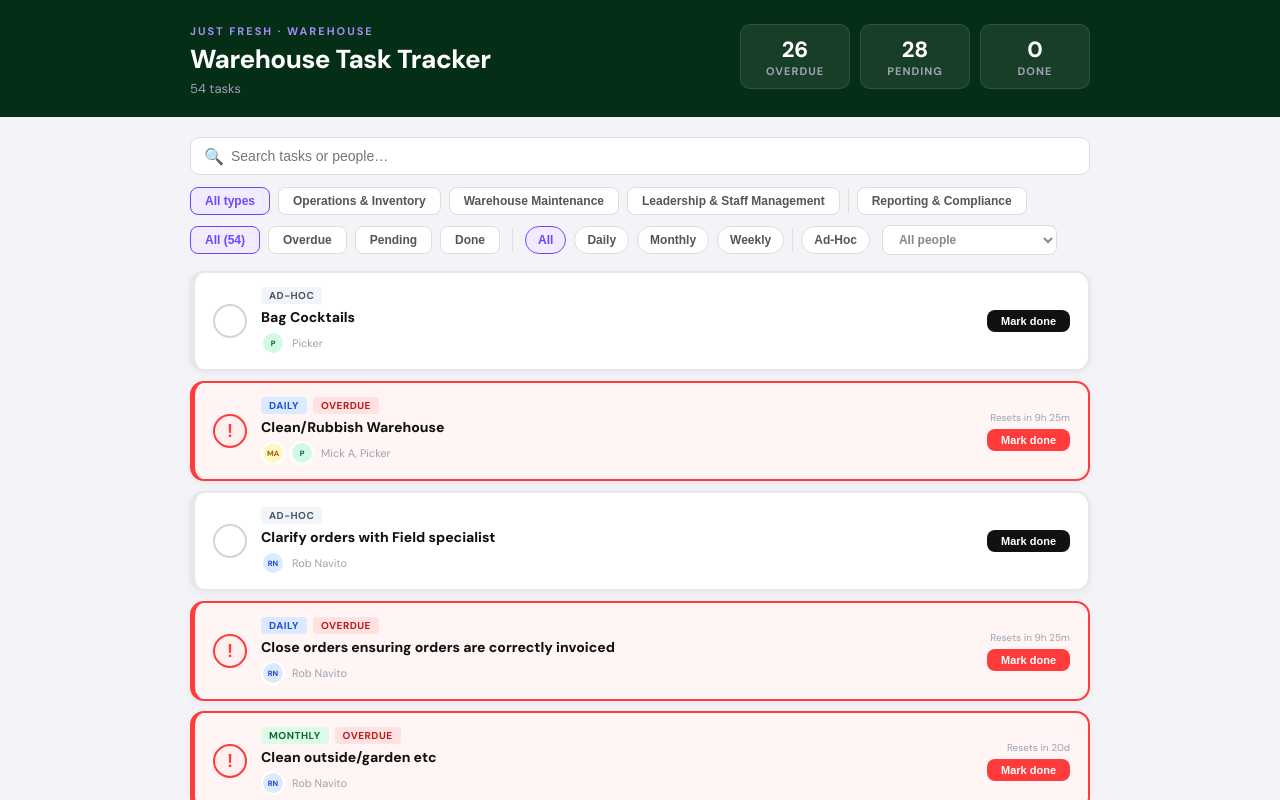
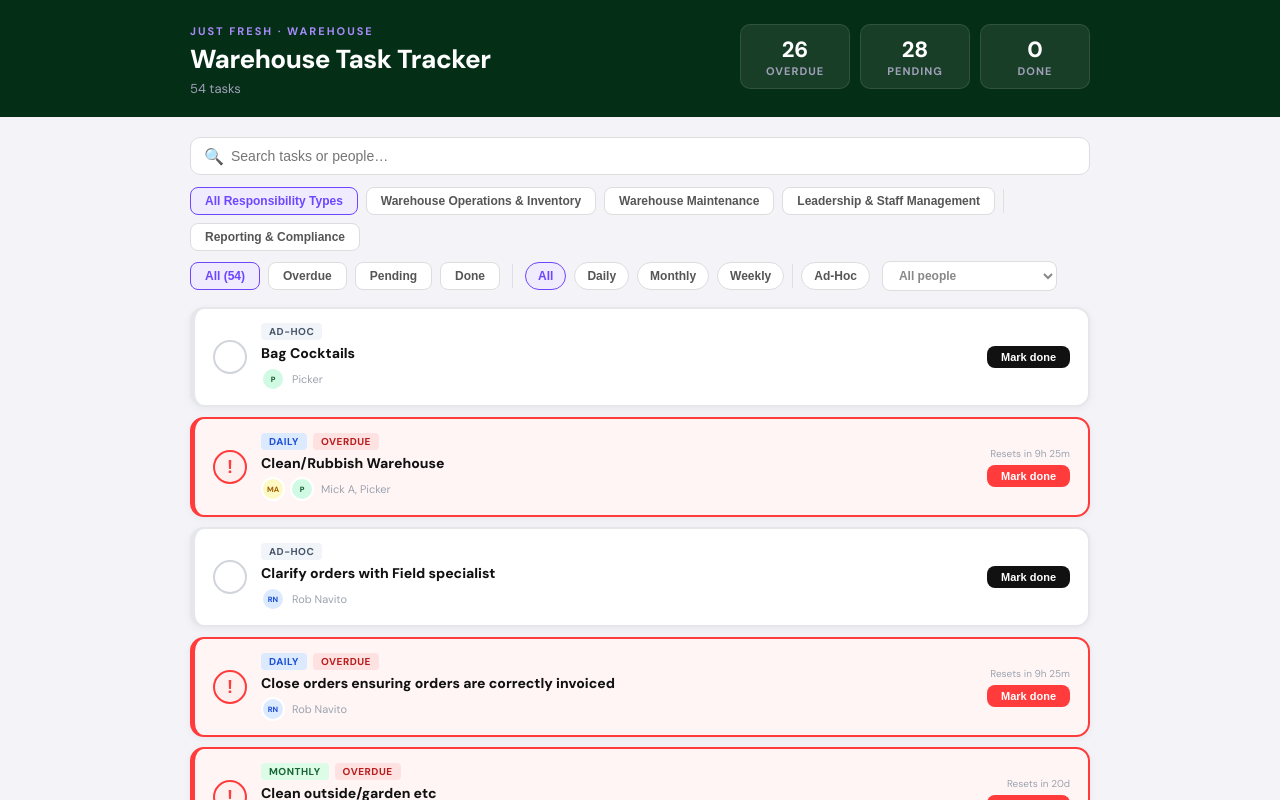
Before and after one commit to jfsimo/warehouse-tasks, a React (Create React App) app: page / in a window 1280 px wide. Shown: the top 800 px of the page. Built offline with nearby package versions, Linux system fonts and the light colour scheme.

Commit message:
Rename All types to All Responsibility Types, Operations & Inventory to Warehouse Operations & Inventory

```diff
--- a/src/App.js
+++ b/src/App.js
@@ -203,10 +203,10 @@ export default function App() {
               )}
             </div>
             <div style={{ display:"flex", gap:8, flexWrap:"wrap", marginBottom:10, alignItems:"center" }}>
-              {["All","Operations & Inventory","Warehouse Maintenance","Leadership & Staff Management"].map(t => (
+              {["All","Warehouse Operations & Inventory","Warehouse Maintenance","Leadership & Staff Management"].map(t => (
                 <button key={t} onClick={() => setTypeFilter(t)}
                   style={{ padding:"6px 14px", borderRadius:8, border:`1.5px solid ${typeFilter===t?"#6c47ff":"#ddd"}`, background:typeFilter===t?"#f0ebff":"#fff", color:typeFilter===t?"#6c47ff":"#555", fontWeight:600, fontSize:12, cursor:"pointer" }}>
-                  {t === "All" ? "All types" : t}
+                  {t === "All" ? "All Responsibility Types" : t}
                 </button>
               ))}
               <div style={{ width:1, height:24, background:"#e0e0e0" }}/>
--- a/src/tasks.json
+++ b/src/tasks.json
@@ -3,7 +3,7 @@
     "id": "3049baf8-c8dc-8073-b5c6-e63d1d21550a",
     "name": "Bag Cocktails",
     "freq": "Ad-Hoc",
-    "type": "Operations & Inventory",
+    "type": "Warehouse Operations & Inventory",
     "owners": ["Picker"],
     "backups": []
   },
@@ -19,7 +19,7 @@
     "id": "35e9baf8-c8dc-805f-8845-d1b97a796ae3",
     "name": "Clarify orders with Field specialist",
     "freq": "Ad-Hoc",
-    "type": "Operations & Inventory",
+    "type": "Warehouse Operations & Inventory",
     "owners": ["Rob Navito"],
     "backups": []
   },
@@ -27,7 +27,7 @@
     "id": "3049baf8-c8dc-8084-b9a7-c1e8dc3edb3f",
     "name": "Close orders ensuring orders are correctly invoiced",
     "freq": "Daily",
-    "type": "Operations & Inventory",
+    "type": "Warehouse Operations & Inventory",
     "owners": ["Rob Navito"],
     "backups": ["Bala V"]
   },
@@ -43,7 +43,7 @@
     "id": "3049baf8-c8dc-80e0-9637-c71f2756ac80",
     "name": "Comms with Roadteam after 7am re Pick errors/follow ups",
     "freq": "",
-    "type": "Operations & Inventory",
+    "type": "Warehouse Operations & Inventory",
     "owners": ["Raman"],
     "backups": []
   },
@@ -51,7 +51,7 @@
     "id": "3049baf8-c8dc-8090-8b79-fa9a2f5062f7",
     "name": "Order Delivery Runs",
     "freq": "Daily",
-    "type": "Operations & Inventory",
+    "type": "Warehouse Operations & Inventory",
     "owners": ["Aman", "HR Truck Driver 2", "HR Truck Driver 3", "6 Pallet Truck Driver 1", "6 Pallet Truck Driver 2"],
     "backups": []
   },
@@ -59,7 +59,7 @@
     "id": "3049baf8-c8dc-80d7-8918-e5752d74a9e8",
     "name": "Set up Delivery Runs (incl sending orders on time, comms with transport partners)",
     "freq": "Daily",
-    "type": "Operations & Inventory",
+    "type": "Warehouse Operations & Inventory",
     "owners": ["Rob Navito"],
     "backups": []
   },
@@ -107,7 +107,7 @@
     "id": "3049baf8-c8dc-806f-9c37-f521f762bd43",
     "name": "Flowers Buying/Pricing",
     "freq": "Daily",
-    "type": "Operations & Inventory",
+    "type": "Warehouse Operations & Inventory",
     "owners": ["Michael Cirillo"],
     "backups": []
   },
@@ -123,7 +123,7 @@
     "id": "3049baf8-c8dc-8015-85fd-f141ab8a8a07",
     "name": "Freight/Docking Ins And Outs (Incl Comms)",
     "freq": "",
-    "type": "Operations & Inventory",
+    "type": "Warehouse Operations & Inventory",
     "owners": ["Grant Douglas"],
     "backups": []
   },
@@ -195,7 +195,7 @@
     "id": "3049baf8-c8dc-802d-a0e0-e4b958750d40",
     "name": "Load and unload trucks",
     "freq": "",
-    "type": "Operations & Inventory",
+    "type": "Warehouse Operations & Inventory",
     "owners": ["Rick Rosselli"],
     "backups": []
   },
@@ -203,7 +203,7 @@
     "id": "3049baf8-c8dc-8092-8af3-f17520270cf0",
     "name": "Load and deliver market runs to warehouse",
     "freq": "",
-    "type": "Operations & Inventory",
+    "type": "Warehouse Operations & Inventory",
     "owners": ["Mick A"],
     "backups": ["Michael Cirillo"]
   },
@@ -211,7 +211,7 @@
     "id": "3049baf8-c8dc-80e8-a7ca-dea2cc40c893",
     "name": "Logistics Scheduling/Comms Including Handling Logistics From 7am",
     "freq": "",
-    "type": "Operations & Inventory",
+    "type": "Warehouse Operations & Inventory",
     "owners": ["Grant Douglas"],
     "backups": []
   },
@@ -235,7 +235,7 @@
     "id": "3039baf8-c8dc-80b9-959c-ecf21a89d264",
     "name": "Manage Egg orders and stock",
     "freq": "Weekly",
-    "type": "Operations & Inventory",
+    "type": "Warehouse Operations & Inventory",
     "owners": ["Rich Ambrosio"],
     "backups": ["Ben Duffy"]
   },
@@ -251,7 +251,7 @@
     "id": "35e9baf8-c8dc-8041-a82e-f9eda06e3115",
     "name": "Manage item returns and corrections",
     "freq": "Ad-Hoc",
-    "type": "Operations & Inventory",
+    "type": "Warehouse Operations & Inventory",
     "owners": ["Rob Navito"],
     "backups": []
   },
@@ -259,7 +259,7 @@
     "id": "3049baf8-c8dc-8011-aafc-f04ae83d68ee",
     "name": "Manage shorts",
     "freq": "Daily",
-    "type": "Operations & Inventory",
+    "type": "Warehouse Operations & Inventory",
     "owners": ["Bala V", "Rich Ambrosio"],
     "backups": []
   },
@@ -267,7 +267,7 @@
     "id": "3049baf8-c8dc-8017-a166-e5d040909981",
     "name": "Pallet IN/OUT",
     "freq": "Daily",
-    "type": "Operations & Inventory",
+    "type": "Warehouse Operations & Inventory",
     "owners": ["Bala V"],
     "backups": []
   },
@@ -275,7 +275,7 @@
     "id": "3049baf8-c8dc-8025-b0d5-d537e987cabb",
     "name": "Pick herbs",
     "freq": "Daily",
-    "type": "Operations & Inventory",
+    "type": "Warehouse Operations & Inventory",
     "owners": ["Herb room Picker 1"],
     "backups": []
   },
@@ -283,7 +283,7 @@
     "id": "3049baf8-c8dc-8013-86fc-ccdfc8db77ce",
     "name": "Pick orders",
     "freq": "Daily",
-    "type": "Operations & Inventory",
+    "type": "Warehouse Operations & Inventory",
     "owners": ["Picker"],
     "backups": []
   },
@@ -291,7 +291,7 @@
     "id": "3049baf8-c8dc-80ea-b81e-ef7ebbf79e7a",
     "name": "Print, assign picking slips, adjust runs if required",
     "freq": "Daily",
-    "type": "Operations & Inventory",
+    "type": "Warehouse Operations & Inventory",
     "owners": ["Rob Navito"],
     "backups": []
   },
@@ -299,7 +299,7 @@
     "id": "3049baf8-c8dc-803e-81d6-e7ce4d3f4915",
     "name": "Quality control",
     "freq": "Daily",
-    "type": "Operations & Inventory",
+    "type": "Warehouse Operations & Inventory",
     "owners": ["Anthony Alessandrino"],
     "backups": ["Koran"]
   },
@@ -307,7 +307,7 @@
     "id": "35d9baf8-c8dc-8055-a788-fa42ec32d6cb",
     "name": "Quality of stock picked",
     "freq": "Daily",
-    "type": "Operations & Inventory",
+    "type": "Warehouse Operations & Inventory",
     "owners": ["Rob Navito"],
     "backups": ["Bala V"]
   },
@@ -323,7 +323,7 @@
     "id": "3049baf8-c8dc-80d6-bdf0-e26710787660",
     "name": "Replenish/Rotate stock (ensure first in first out)",
     "freq": "Daily",
-    "type": "Operations & Inventory",
+    "type": "Warehouse Operations & Inventory",
     "owners": ["Koran", "Mike Wong", "Anthony Alessandrino"],
     "backups": []
   },
@@ -339,7 +339,7 @@
     "id": "35e9baf8-c8dc-8002-831d-f75798642ea8",
     "name": "Responsile for stock recieved from Market",
     "freq": "",
-    "type": "Operations & Inventory",
+    "type": "Warehouse Operations & Inventory",
     "owners": ["Rob Navito"],
     "backups": []
   },
@@ -347,7 +347,7 @@
     "id": "35d9baf8-c8dc-8026-af96-f82968a7c024",
     "name": "Send Equipment on Runs",
     "freq": "Ad-Hoc",
-    "type": "Operations & Inventory",
+    "type": "Warehouse Operations & Inventory",
     "owners": ["Rob Navito"],
     "backups": ["Bala V"]
   },
@@ -363,7 +363,7 @@
     "id": "3049baf8-c8dc-808a-a05d-c11a0e81871c",
     "name": "Stock management (forecasting)",
     "freq": "Daily",
-    "type": "Operations & Inventory",
+    "type": "Warehouse Operations & Inventory",
     "owners": ["Joe Ambrosio"],
     "backups": []
   },
@@ -371,7 +371,7 @@
     "id": "3049baf8-c8dc-8007-bb65-ead142a81ad5",
     "name": "Stocktake (Zupply)",
     "freq": "Daily",
-    "type": "Operations & Inventory",
+    "type": "Warehouse Operations & Inventory",
     "owners": ["Anthony Alessandrino"],
     "backups": []
   },
@@ -379,7 +379,7 @@
     "id": "32c9baf8-c8dc-8070-8e94-da8a6bcc4da6",
     "name": "Sunday QA",
     "freq": "",
-    "type": "Operations & Inventory",
+    "type": "Warehouse Operations & Inventory",
     "owners": ["Koran"],
     "backups": []
   },
@@ -419,7 +419,7 @@
     "id": "35e9baf8-c8dc-80e1-9b6b-d9bd11aaf67f",
     "name": "Transfer Herb stock",
     "freq": "",
-    "type": "Operations & Inventory",
+    "type": "Warehouse Operations & Inventory",
     "owners": ["Michael Cirillo"],
     "backups": []
   },
```
